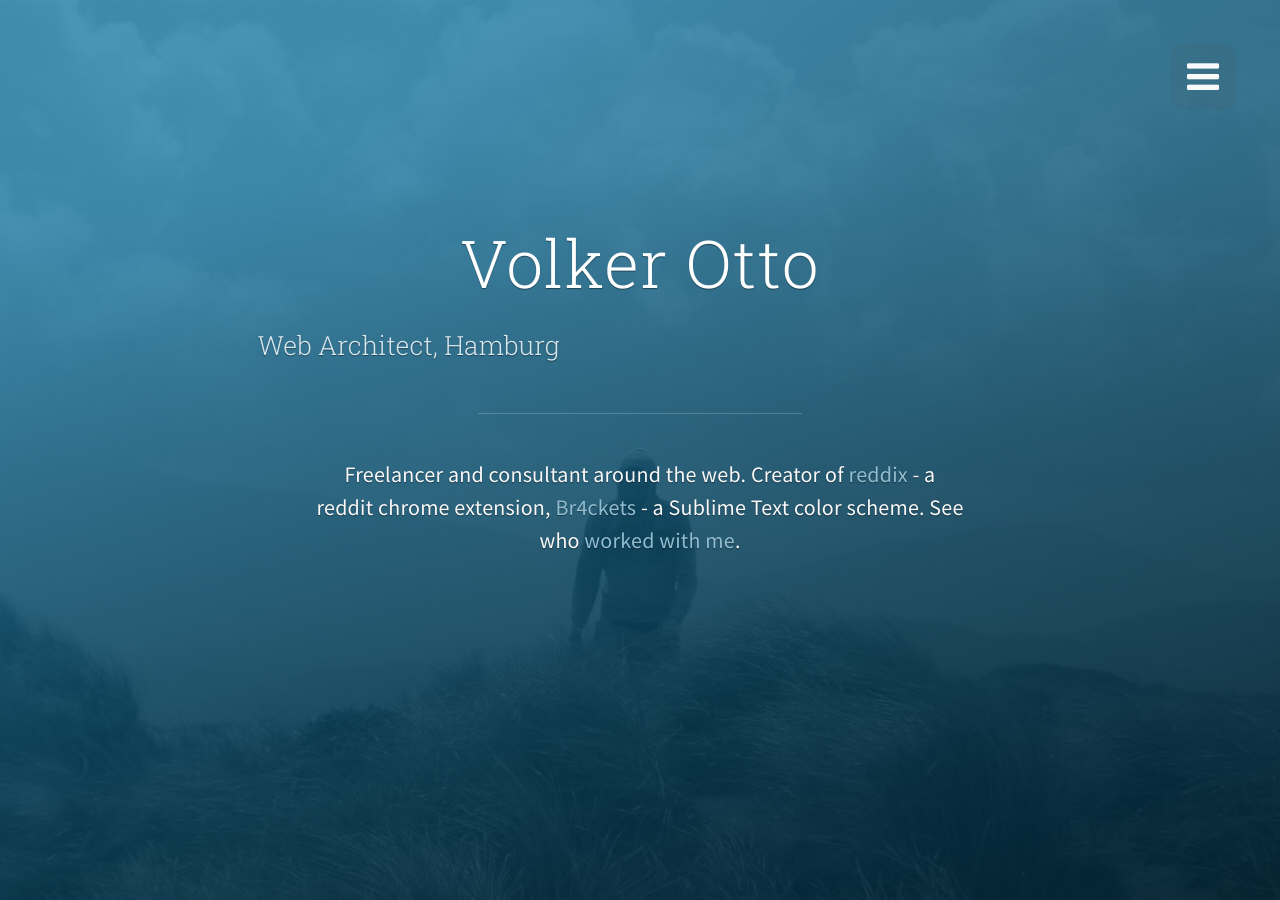
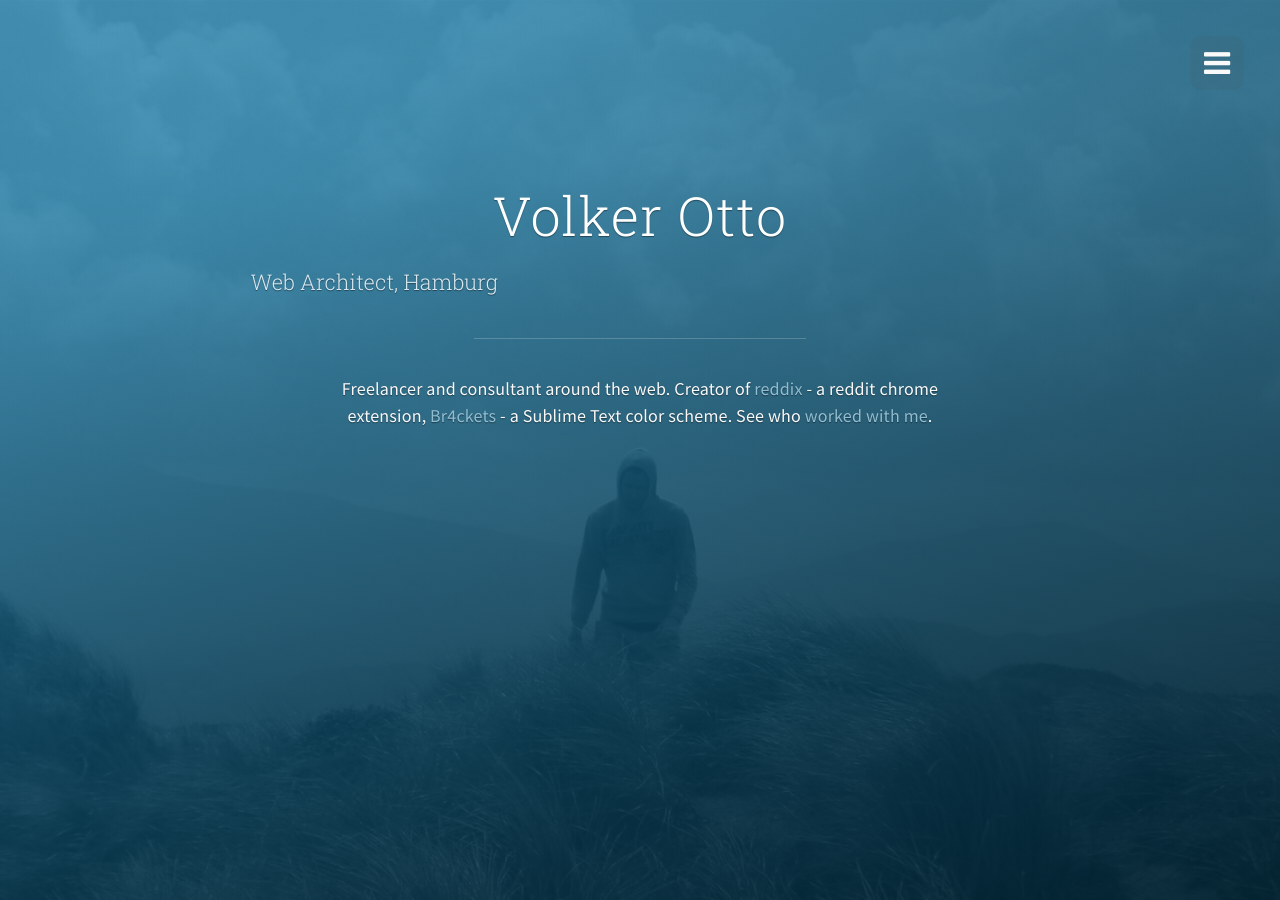
Before and after one commit to l4ci/l4ci.github.io, a Jekyll site: the page built from index.html, in a window 1280 px wide and 900 px high. Built offline with Jekyll 4.4.1, drawn with Linux system fonts in a browser that asks for light colours; nearby versions of some CDN libraries; Markdown is read by kramdown in place of the engine named in the settings; the list of posts is cut into pages by our own code.

```diff
--- a/assets/scss/base/_basics.scss
+++ b/assets/scss/base/_basics.scss
@@ -21,15 +21,15 @@
 }
 
 @media (min-width : $breakpoint-m) {
-  html{ font-size: 20px }
+  html{ font-size: 16px }
 }
 
 @media (min-width : $breakpoint-l) {
-  html{ font-size: 22px }
+  html{ font-size: 18px }
 }
 
 @media (min-width : $breakpoint-xl) {
-  html{ font-size: 24px;}
+  html{ font-size: 20px;}
 }
 
 body {
```
Also changed, not shown: assets/css/main.min.css.
